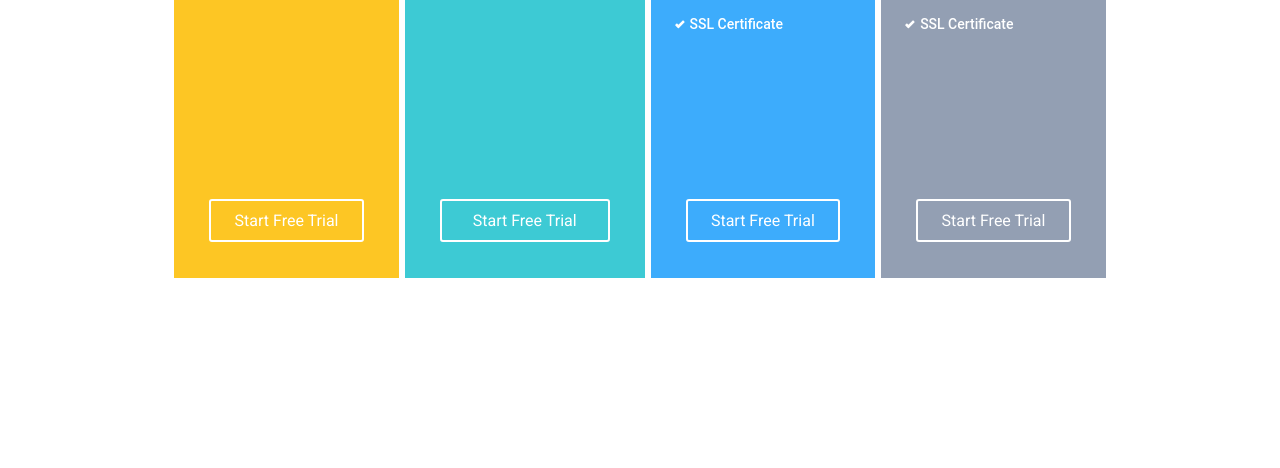
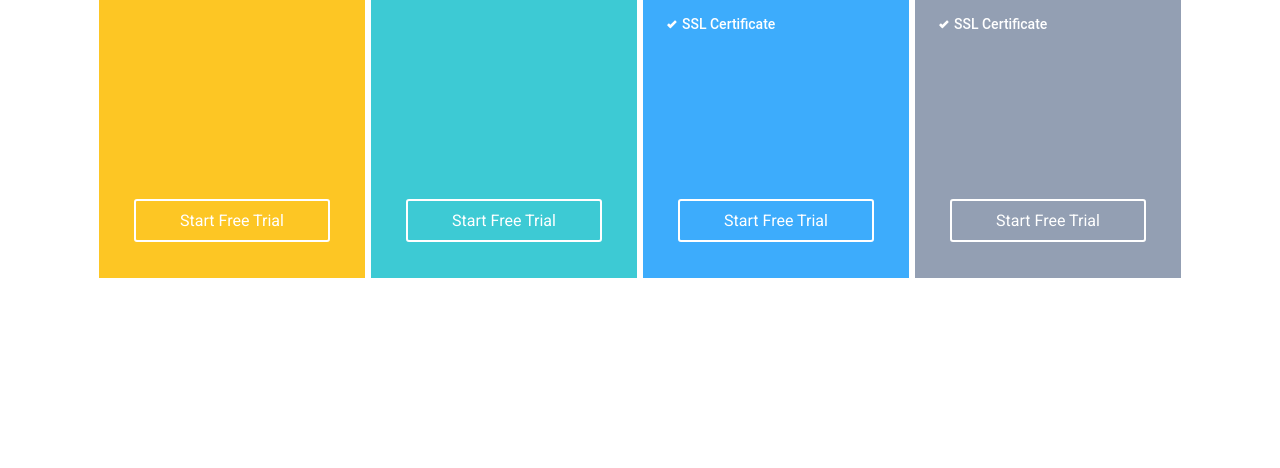
Before and after one commit to Olesya1988/pricing_built_for_businesses_of_all_sizes, a plain HTML site: page index.html in a window 1280 px wide. Shown: the part 610-1078 px from the top of the page. Drawn offline with Linux system fonts and the light colour scheme; a web font is replaced by a local one.

Commit message:
edit columns commit

```diff
--- a/styles/style.css
+++ b/styles/style.css
@@ -37,6 +37,7 @@
   display: flex;
   flex-direction: column;
   justify-content: space-between;
+  width: 266px;
   min-height: 601px;
   padding: 72px 35px 36px;
   color: var(--main-text-color);
```
